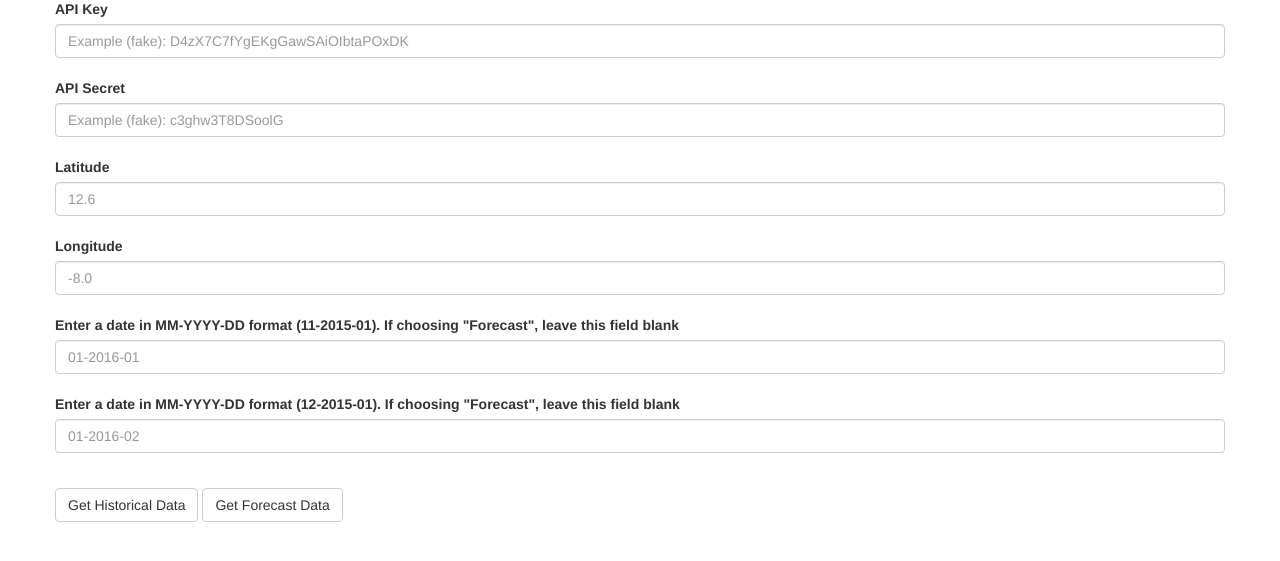
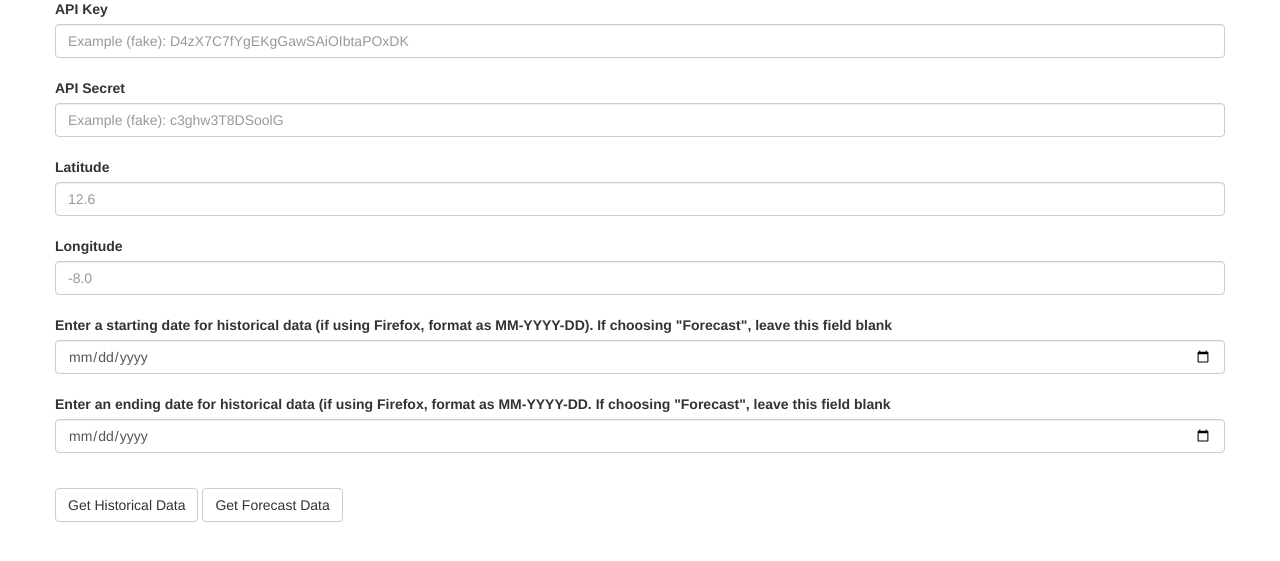
Before and after one commit to Gcav66/awhere-simple, a Flask app: page / in a window 1280 px wide. Shown: the part 71-632 px from the top of the page. Run offline with Flask 2, Linux system fonts and the light colour scheme; some libraries are stand-ins or nearby versions.

Commit message:
added date form back

```diff
--- a/templates/upload_file.html
+++ b/templates/upload_file.html
@@ -28,10 +28,10 @@
           <label for="exampleInputEmail2">Longitude</label>
           <input type="text" class="form-control" name="longitude_input" placeholder="-8.0">
           <br>
-          <label for="dateInput1">Enter a date in MM-YYYY-DD format (11-2015-01). If choosing "Forecast", leave this field blank</label>
-          <input type="text" class="form-control" name="start_date" min="2000-01-01" placeholder="01-2016-01"><br>
-          <label for="dateInput2">Enter a date in MM-YYYY-DD format (12-2015-01). If choosing "Forecast", leave this field blank</label>
-          <input type="text" class="form-control" name="end_date" min="2000-01-02" placeholder="01-2016-02"><br>
+          <label for="dateInput1">Enter a starting date for historical data (if using Firefox, format as MM-YYYY-DD). If choosing "Forecast", leave this field blank</label>
+          <input type="date" class="form-control" name="start_date" min="2005-01-01" placeholder="01-2016-01"><br>
+          <label for="dateInput2">Enter an ending date for historical data (if using Firefox, format as MM-YYYY-DD. If choosing "Forecast", leave this field blank</label>
+          <input type="date" class="form-control" name="end_date" min="2005-01-02" placeholder="01-2016-02"><br>
         </div>
         <button type="submit" name='btn' value='observation' class="btn btn-default">Get Historical Data</button>
         <button type="submit" name='btn' value='forecast' class="btn btn-default">Get Forecast Data</button>
```
